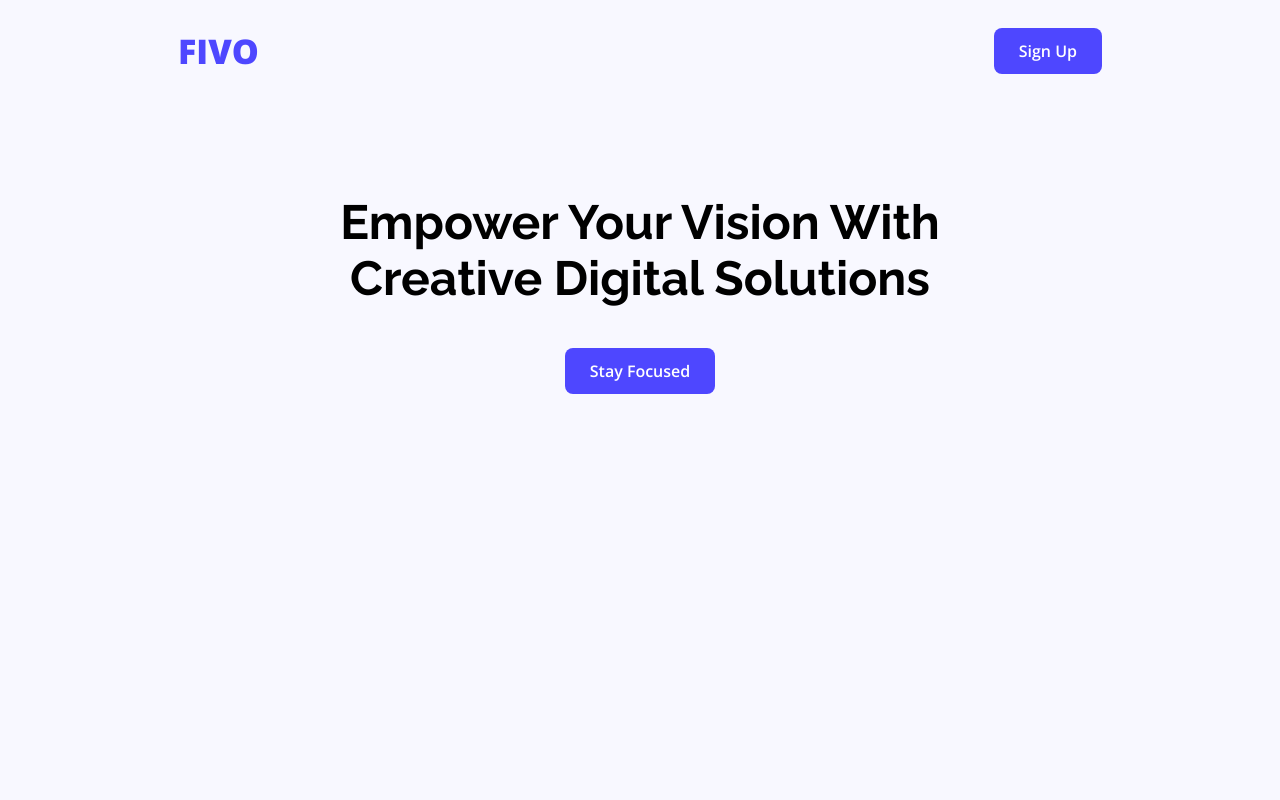
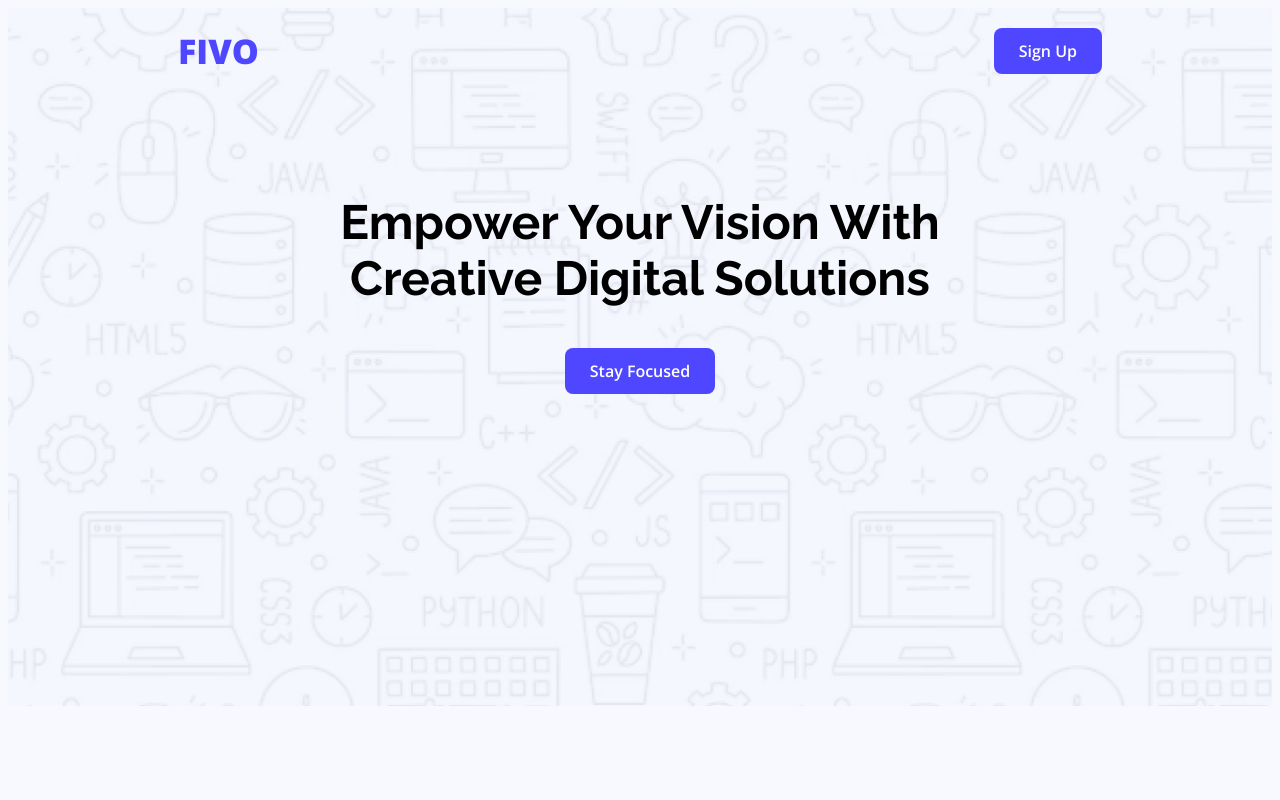
Before and after one commit to armani990/assignment-01, a plain HTML site: page index.html in a window 1280 px wide. Shown: the top 800 px of the page. Drawn offline with nearby package versions, Linux system fonts and the light colour scheme; the site is published under a folder, as on GitHub Pages, so addresses that start at the root find nothing.

Commit message:
background image problem

```diff
--- a/styles/style.css
+++ b/styles/style.css
@@ -1,6 +1,6 @@
 /* Hero section with background image */
 .hero {
-  background-image: url('/Assets/Hero-bg.png');
+  background-image: url('../Assets/Hero-bg.png');
   background-size: cover;
   background-position: center;
   height: 698px;
```
